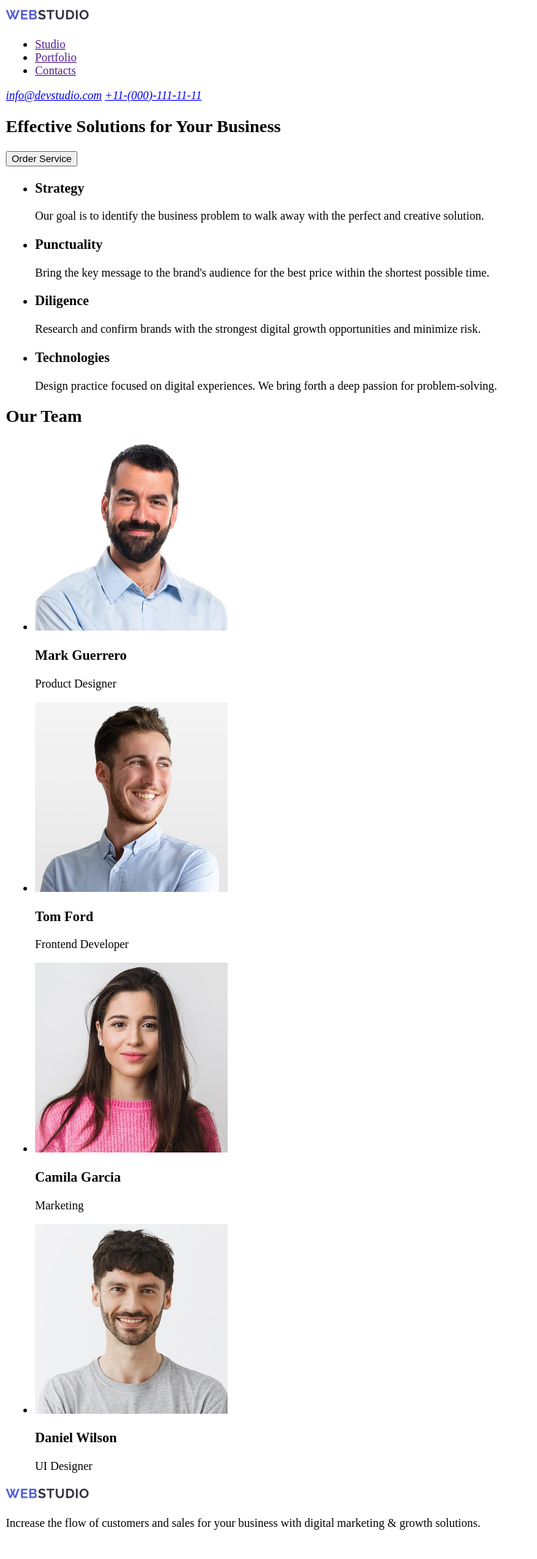
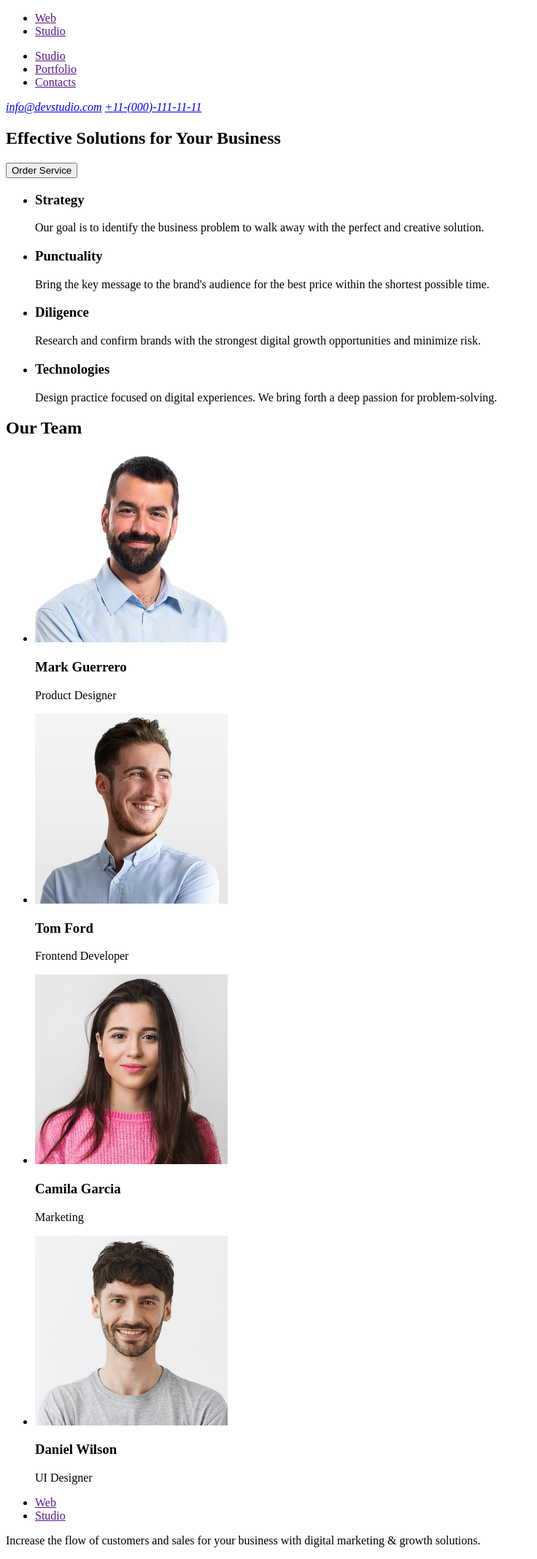
Before and after one commit to yehor-lytovchenko/goit-markup-hw-01, a plain HTML site: page index.html in a window 1280 px wide. Shown: the whole page at 73% size, without its empty margins (0-736 px from the left). Before the commit the page ends 2112 px from the top, so only its background shows below. Drawn offline with Linux system fonts and the light colour scheme.

Commit message:
images/logo.jpg

```diff
--- a/index.html
+++ b/index.html
@@ -8,9 +8,10 @@
 
   <body>
     <header>
-      <a href="">
-        <img src="images/logo.jpg" alt="ws-logo" width="115" height="24" />
-      </a>
+      <ul>
+        <li><a href="">Web</a></li>
+        <li><a href="">Studio</a></li>
+      </ul>
       <nav>
         <ul>
           <li><a href="">Studio</a></li>
@@ -107,9 +108,10 @@
       </section>
     </main>
     <footer>
-      <a href=""
-        ><img src="images/logo.jpg" alt="ws-logo" width="115" height="24"
-      /></a>
+      <ul>
+        <li><a href="">Web</a></li>
+        <li><a href="">Studio</a></li>
+      </ul>
       <p>
         Increase the flow of customers and sales for your business with digital
         marketing & growth solutions.
```
Also changed, not shown: images/logo.jpg (deleted).
